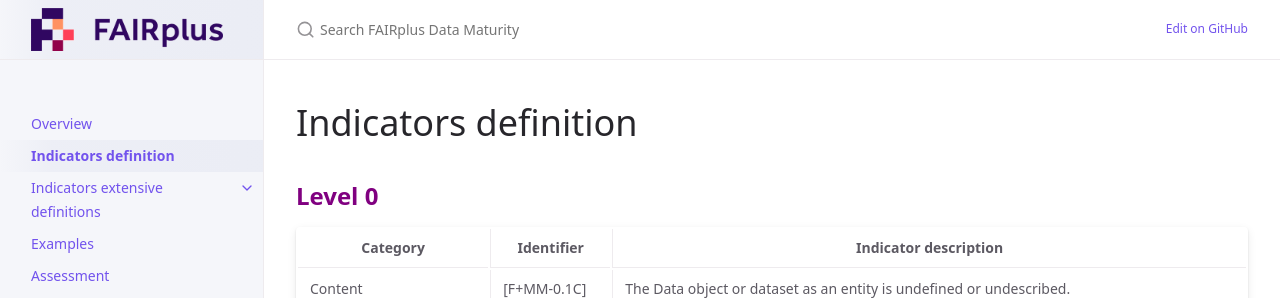
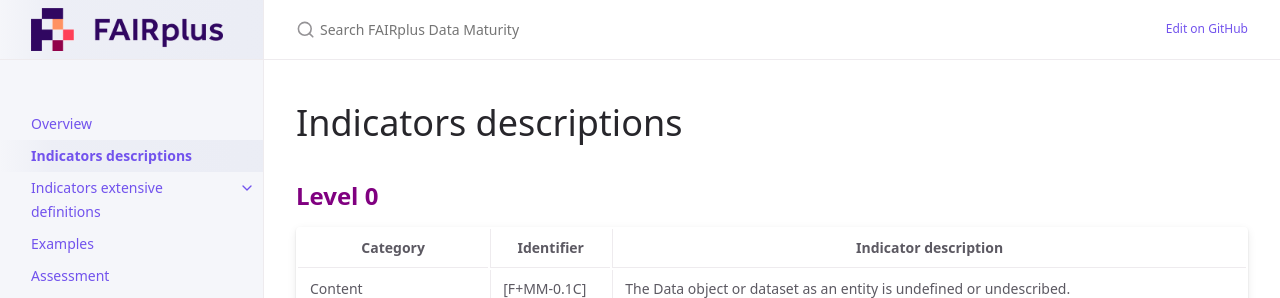
Before and after one commit to FAIRplus/Data-Maturity, a Jekyll site: the page built from docs/Indicators.md, in a window 1280 px wide and 900 px high. Shown: the top 298 px of the window. Built offline with Jekyll 4.4.1, drawn with Linux system fonts in a browser that asks for light colours.

Commit message:
Update Indicators.md

```diff
--- a/docs/Indicators.md
+++ b/docs/Indicators.md
@@ -1,10 +1,10 @@
 ---
 layout: default
-title: Indicators definition
+title: Indicators descriptions
 nav_order: 2
 ---
 
-# Indicators definition
+# Indicators descriptions
 
 ## <span style="color:purple;font-weight:bold">Level 0</span>
 
```
